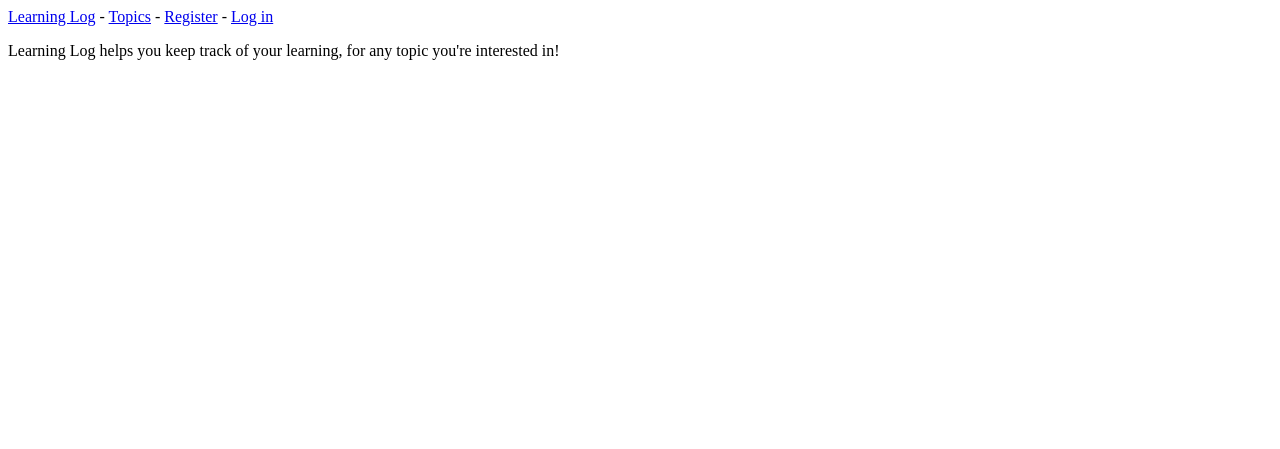
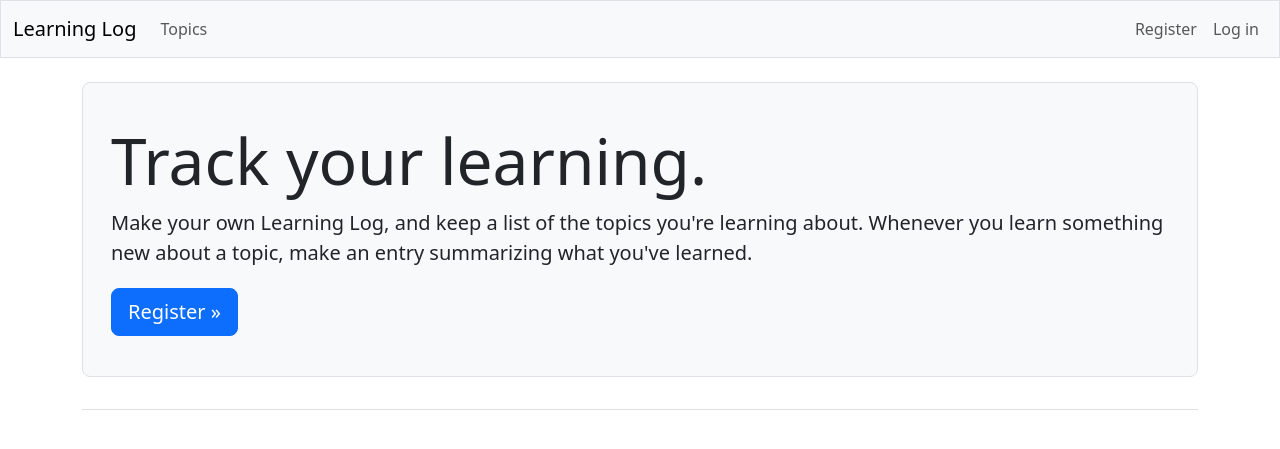
Before and after one commit to GreyZeng/learning_log, a Django app: page / in a window 1280 px wide. Shown: the top 449 px of the page. Run offline with Django 4.2, Linux system fonts and the light colour scheme; some libraries are stand-ins or nearby versions.

Commit message:
update css

```diff
--- a/learning_logs/templates/learning_logs/base.html
+++ b/learning_logs/templates/learning_logs/base.html
@@ -1,19 +1,74 @@
-<p>
-    <a href="{% url 'learning_logs:index' %}">Learning Log</a> -
-    <a href="{% url 'learning_logs:topics' %}">Topics</a> -
-    {% if user.is_authenticated %}
-    Hello, {{ user.username }}.
-    {% else %}
-    <a href="{% url 'accounts:register' %}">Register</a> -
-    <a href="{% url 'accounts:login' %}">Log in</a>
-    {% endif %}
-</p>
-{% block content %}{% endblock content %}
+<!doctype html>
+<html lang="en">
+<head>
+  <meta charset="utf-8">
+  <meta name="viewport" content="width=device-width, initial-scale=1">
+  <title>Learning Log</title>
 
-{% if user.is_authenticated %}
-<hr/>
-<form action="{% url 'accounts:logout' %}" method="post">
-    {% csrf_token %}
-    <button name="submit">Log out</button>
-</form>
-{% endif %}
+  {% load django_bootstrap5 %}
+  {% bootstrap_css %}
+  {% bootstrap_javascript %}
+
+</head>
+<body>
+  <nav class="navbar navbar-expand-md navbar-light bg-light mb-4 border">
+    <div class="container-fluid">
+      <a class="navbar-brand" href="{% url 'learning_logs:index' %}">
+          Learning Log</a>
+
+      <button class="navbar-toggler" type="button" data-bs-toggle="collapse"
+        data-bs-target="#navbarCollapse" aria-controls="navbarCollapse"
+        aria-expanded="false" aria-label="Toggle navigation">
+        <span class="navbar-toggler-icon"></span>
+      </button>
+
+      <div class="collapse navbar-collapse" id="navbarCollapse">
+        <ul class="navbar-nav me-auto mb-2 mb-md-0">
+          <li class="nav-item">
+            <a class="nav-link" href="{% url 'learning_logs:topics' %}">
+              Topics</a></li>
+        </ul> <!-- End of links on left side of navbar -->
+
+        <!-- Account-related links -->
+        <ul class="navbar-nav ms-auto mb-2 mb-md-0">
+
+          {% if user.is_authenticated %}
+            <li class="nav-item">
+              <span class="navbar-text me-2">Hello, {{ user.username }}.
+                </span></li>
+          {% else %}
+            <li class="nav-item">
+              <a class="nav-link" href="{% url 'accounts:register' %}">
+                  Register</a></li>
+            <li class="nav-item">
+              <a class="nav-link" href="{% url 'accounts:login' %}">
+                  Log in</a></li>
+          {% endif %}
+
+        </ul> <!-- End of account-related links -->
+
+        {% if user.is_authenticated %}
+          <form action="{% url 'accounts:logout' %}" method='post'>
+            {% csrf_token %}
+            <button name='submit' class='btn btn-outline-secondary btn-sm'>
+              Log out</button>
+          </form>
+        {% endif %}
+
+      </div> <!-- Closes collapsible parts of navbar -->
+
+    </div> <!-- Closes navbar's container -->
+  </nav> <!-- End of navbar -->
+
+  <main class="container">
+    <div class="pb-2 mb-2 border-bottom">
+      {% block page_header %}{% endblock page_header %}
+    </div>
+
+    <div>
+      {% block content %}{% endblock content %}
+    </div>
+  </main>
+
+</body>
+</html>
--- a/learning_logs/templates/learning_logs/index.html
+++ b/learning_logs/templates/learning_logs/index.html
@@ -1,4 +1,16 @@
 {% extends 'learning_logs/base.html' %}
-{% block content %}
-<p>Learning Log helps you keep track of your learning, for any topic you're interested in!</p>
-{% endblock content %}
+
+{% block page_header %}
+  <div class="p-3 mb-4 bg-light border rounded-3">
+    <div class="container-fluid py-4">
+      <h1 class="display-3">Track your learning.</h1>
+
+      <p class="lead">Make your own Learning Log, and keep a list of the
+      topics you're learning about. Whenever you learn something new
+      about a topic, make an entry summarizing what you've learned.</p>
+
+      <a class="btn btn-primary btn-lg mt-1"
+          href="{% url 'accounts:register' %}">Register &raquo;</a>
+    </div>
+  </div>
+{% endblock page_header %}
```
Also changed, not shown: accounts/templates/registration/login.html (+10 -7 lines), learning_logs/templates/learning_logs/topic.html (+22 -15 lines), learning_logs/templates/learning_logs/topics.html (+11 -7 lines).
